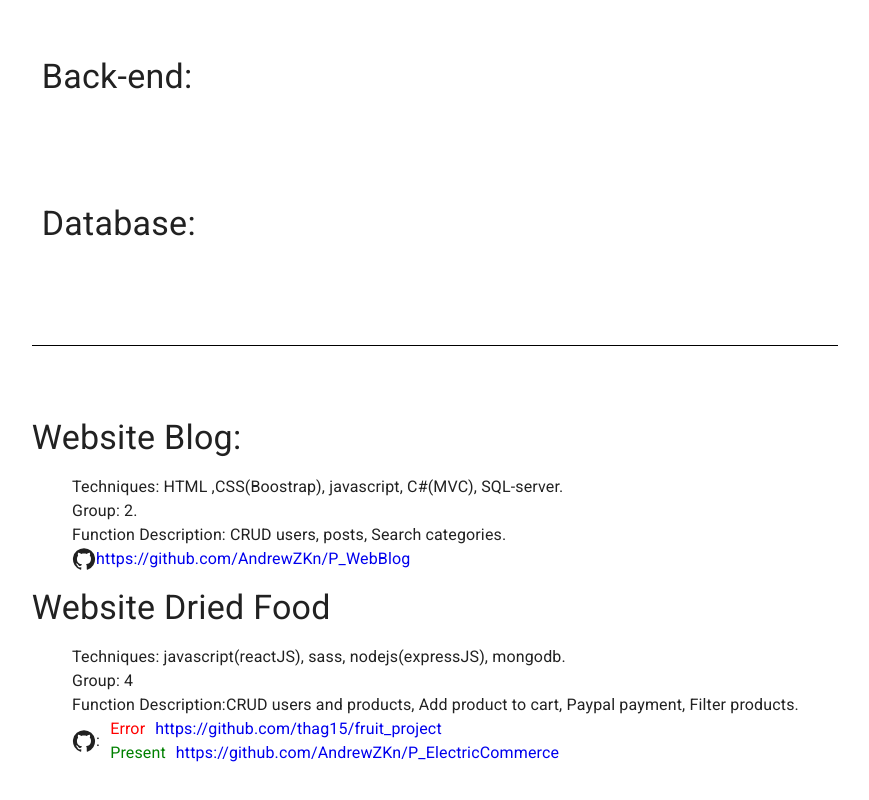
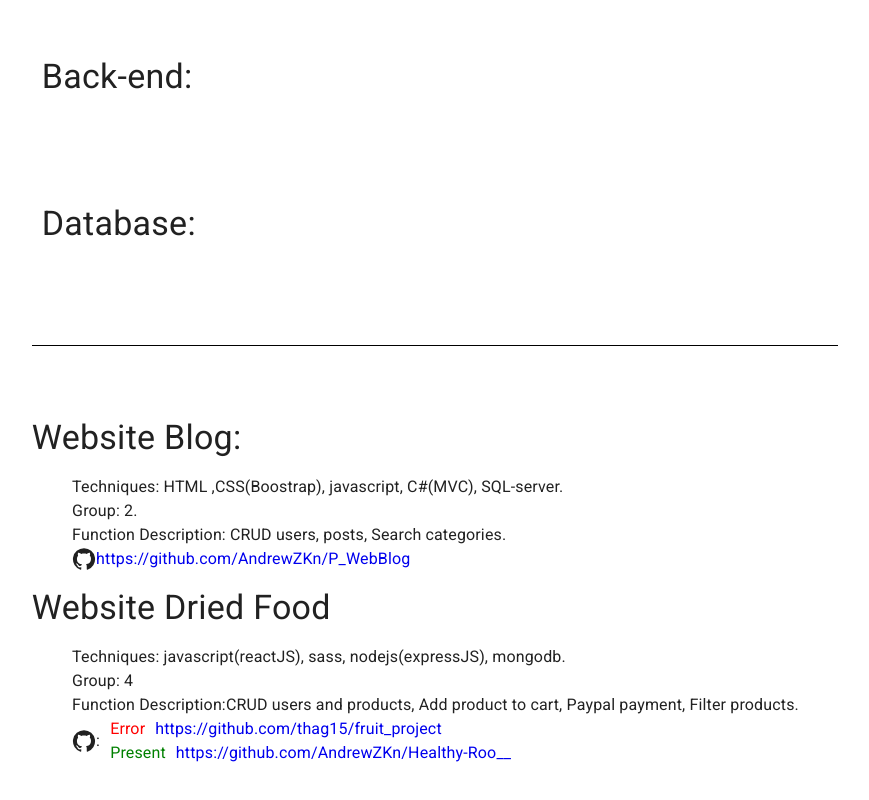
Before and after one commit to thag15/portfolio, a React (Vite) app: page /portfolio/profile in a window 1280 px wide. Shown: the part 1235-2035 px from the top of the page, without its empty margins (205-1074 px from the left). Built offline with nearby package versions, Linux system fonts and the light colour scheme; some icons are missing.

Commit message:
edit link github

```diff
--- a/src/pages/profile/project/page.jsx
+++ b/src/pages/profile/project/page.jsx
@@ -57,7 +57,7 @@ const ProjectProfile = () => {
                                 Present
                             </span>
                             <a href="https://github.com/AndrewZKn/P_ElectricCommerce">
-                                https://github.com/AndrewZKn/P_ElectricCommerce
+                                https://github.com/AndrewZKn/Healthy-Roo__
                             </a>
                         </Box>
                     </Box>
```
